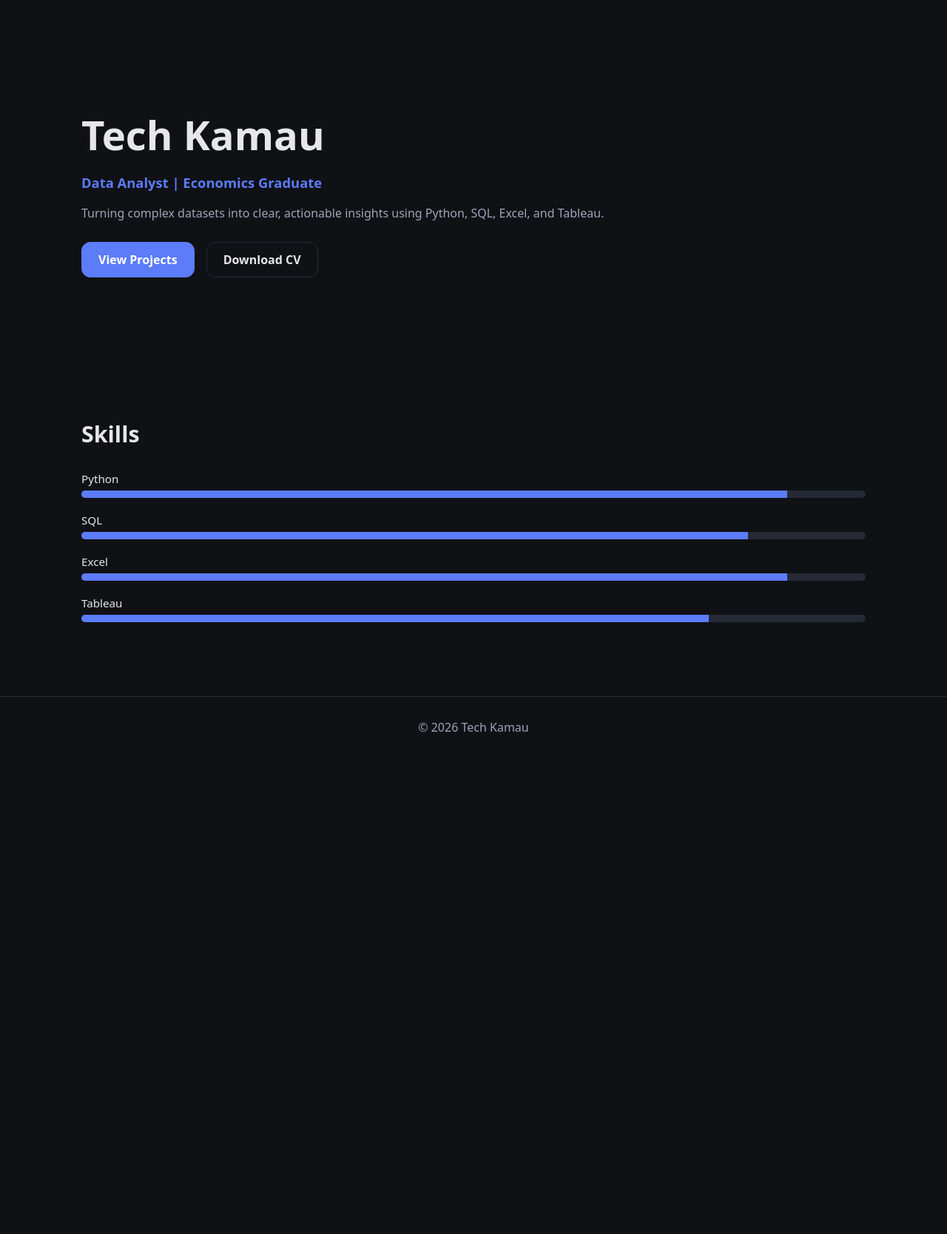
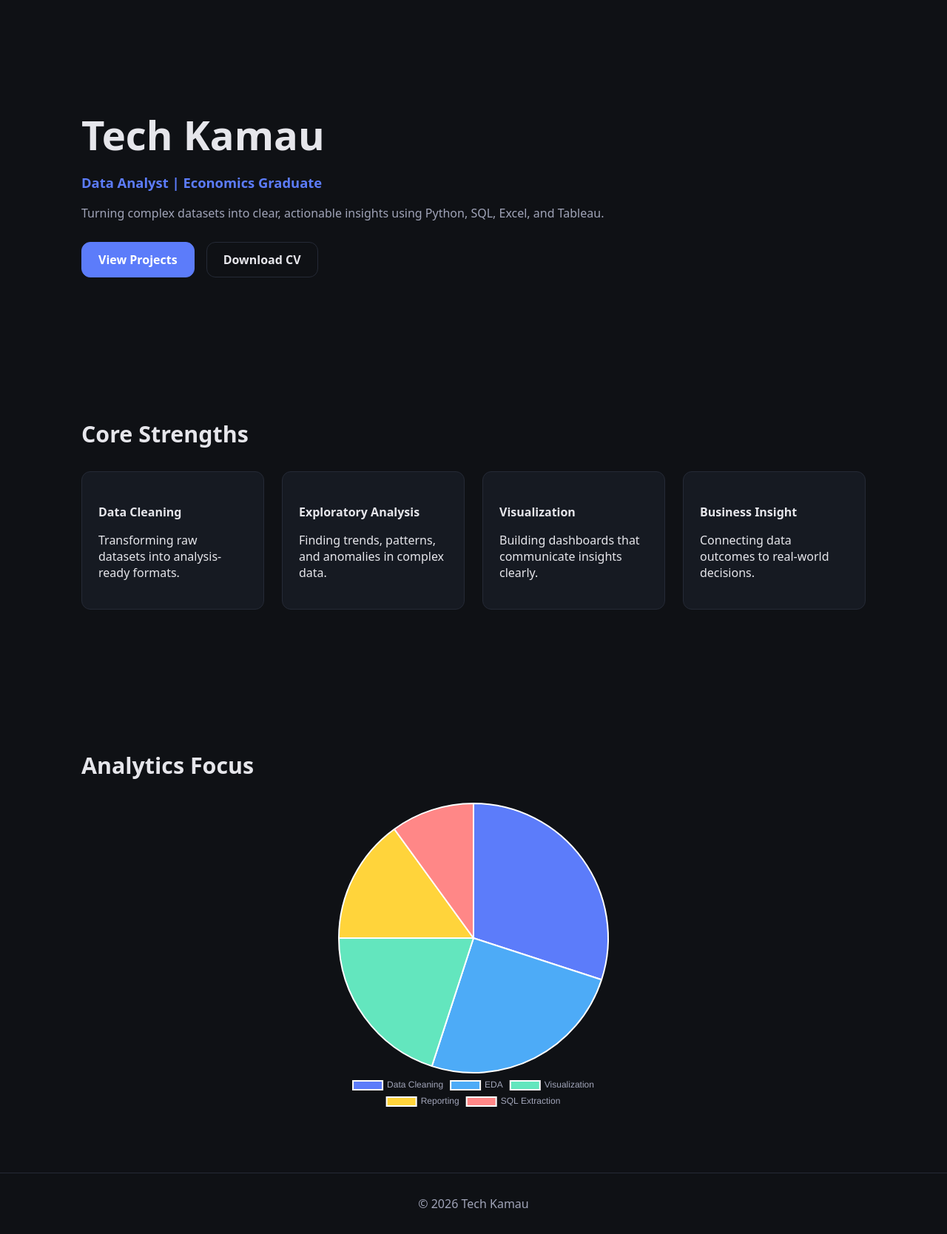
Before and after one commit to oness12/kamau-portofolio, a Flask app: page / in a window 1280 px wide. Shown: the part 64-1732 px from the top of the page at 74% size. Before the commit the page ends 1053 px from the top, so only its background shows below. Run offline with Flask 3, Linux system fonts and the light colour scheme.

Commit message:
Add animated role, pie chart, core strengths, about details

```diff
--- a/static/style.css
+++ b/static/style.css
@@ -213,3 +213,48 @@ body {
     flex-direction: column;
   }
 }
+/* ================= ANIMATED ROLE ================= */
+
+.animated-role {
+  opacity: 0;
+  transform: translateY(10px);
+  animation: fadeSlide 0.8s ease forwards;
+}
+
+@keyframes fadeSlide {
+  to {
+    opacity: 1;
+    transform: translateY(0);
+  }
+}
+
+/* ================= CORE STRENGTH CARDS ================= */
+
+.strength-grid {
+  display: grid;
+  grid-template-columns: repeat(auto-fit, minmax(220px, 1fr));
+  gap: 24px;
+}
+
+.strength-card {
+  background: var(--bg-alt);
+  border: 1px solid var(--border);
+  border-radius: var(--radius);
+  padding: 22px;
+  transition: transform 0.3s ease;
+}
+
+.strength-card:hover {
+  transform: translateY(-6px);
+}
+
+.strength-card h4 {
+  margin-bottom: 8px;
+}
+
+/* ================= PIE CHART ================= */
+
+.chart-wrapper {
+  max-width: 420px;
+  margin: 0 auto;
+}
--- a/templates/public/index.html
+++ b/templates/public/index.html
@@ -4,11 +4,13 @@
   <meta charset="UTF-8">
   <title>Techkamau</title>
   <meta name="viewport" content="width=device-width, initial-scale=1.0">
+
   <link rel="stylesheet" href="{{ url_for('static', filename='style.css') }}">
+  <script src="https://cdn.jsdelivr.net/npm/chart.js"></script>
 </head>
 <body>
 
-<!-- Sidebar -->
+<!-- MOBILE SIDEBAR -->
 <div class="sidebar" id="sidebar">
   <a href="/">Home</a>
   <a href="/about">About</a>
@@ -17,7 +19,7 @@
   <a href="/resume">CV</a>
 </div>
 
-<!-- Nav -->
+<!-- NAV -->
 <header class="nav">
   <div class="nav-inner">
     <a href="/" class="brand">Tech Kamau</a>
@@ -36,9 +38,14 @@
 
 <main class="container">
 
+  <!-- HERO -->
   <section class="hero">
     <h1>Tech Kamau</h1>
-    <h2>Data Analyst | Economics Graduate</h2>
+
+    <h2 class="animated-role">
+      Data Analyst <span>|</span> Economics Graduate
+    </h2>
+
     <p>
       Turning complex datasets into clear, actionable insights using
       Python, SQL, Excel, and Tableau.
@@ -50,27 +57,39 @@
     </div>
   </section>
 
+  <!-- CORE STRENGTHS -->
   <section class="section">
-    <h3 class="section-title">Skills</h3>
+    <h3 class="section-title">Core Strengths</h3>
 
-    <div class="skill">
-      <div class="skill-name">Python</div>
-      <div class="skill-bar"><div class="skill-fill" data-level="90"></div></div>
+    <div class="strength-grid">
+      <div class="strength-card">
+        <h4>Data Cleaning</h4>
+        <p>Transforming raw datasets into analysis-ready formats.</p>
+      </div>
+
+      <div class="strength-card">
+        <h4>Exploratory Analysis</h4>
+        <p>Finding trends, patterns, and anomalies in complex data.</p>
+      </div>
+
+      <div class="strength-card">
+        <h4>Visualization</h4>
+        <p>Building dashboards that communicate insights clearly.</p>
+      </div>
+
+      <div class="strength-card">
+        <h4>Business Insight</h4>
+        <p>Connecting data outcomes to real-world decisions.</p>
+      </div>
     </div>
+  </section>
 
-    <div class="skill">
-      <div class="skill-name">SQL</div>
-      <div class="skill-bar"><div class="skill-fill" data-level="85"></div></div>
-    </div>
+  <!-- PIE CHART -->
+  <section class="section">
+    <h3 class="section-title">Analytics Focus</h3>
 
-    <div class="skill">
-      <div class="skill-name">Excel</div>
-      <div class="skill-bar"><div class="skill-fill" data-level="90"></div></div>
-    </div>
-
-    <div class="skill">
-      <div class="skill-name">Tableau</div>
-      <div class="skill-bar"><div class="skill-fill" data-level="80"></div></div>
+    <div class="chart-wrapper">
+      <canvas id="focusChart"></canvas>
     </div>
   </section>
 
@@ -81,5 +100,43 @@
 </footer>
 
 <script src="{{ url_for('static', filename='main.js') }}"></script>
+
+<script>
+  const ctx = document.getElementById("focusChart");
+  if (ctx) {
+    new Chart(ctx, {
+      type: "pie",
+      data: {
+        labels: [
+          "Data Cleaning",
+          "EDA",
+          "Visualization",
+          "Reporting",
+          "SQL Extraction"
+        ],
+        datasets: [{
+          data: [30, 25, 20, 15, 10],
+          backgroundColor: [
+            "#5c7cfa",
+            "#4dabf7",
+            "#63e6be",
+            "#ffd43b",
+            "#ff8787"
+          ]
+        }]
+      },
+      options: {
+        responsive: true,
+        plugins: {
+          legend: {
+            position: "bottom",
+            labels: { color: "#a0a4b8" }
+          }
+        }
+      }
+    });
+  }
+</script>
+
 </body>
 </html>
```
Also changed, not shown: templates/public/about.html (+38 -23 lines).
